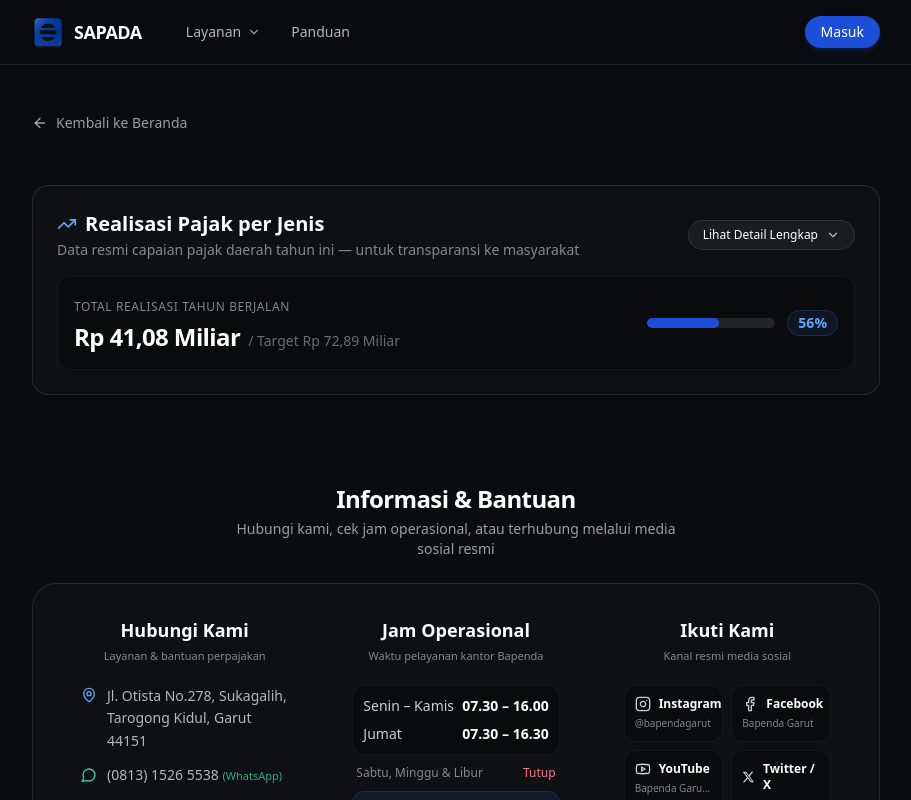
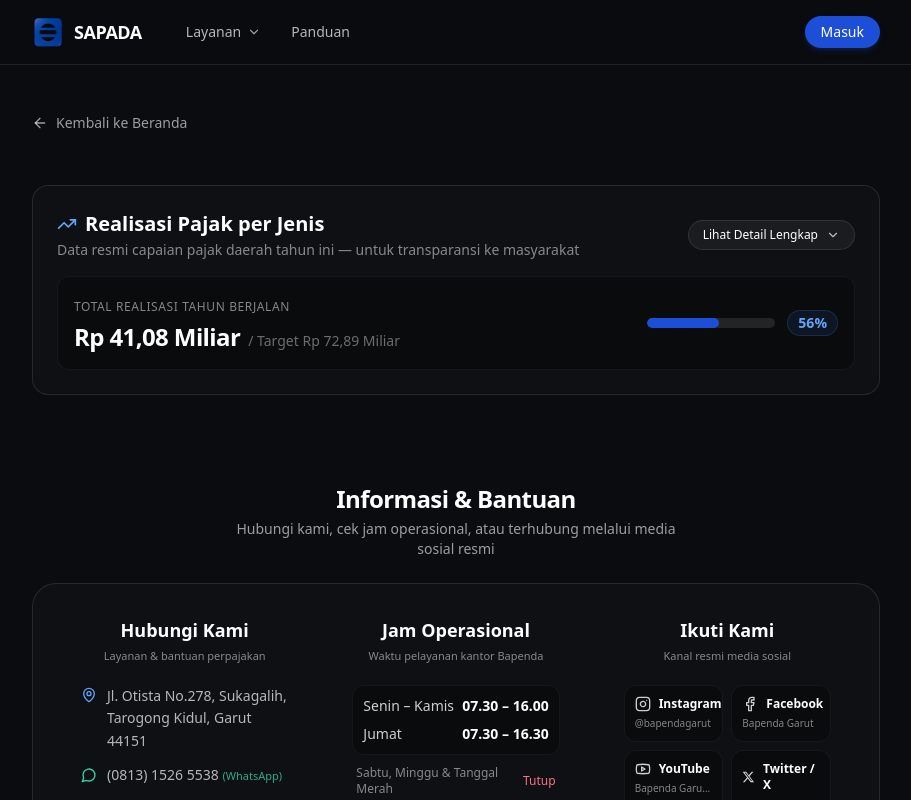
Before and after one commit to theseurhead/sapada, a Next.js app: page /live-pajak in a window 1280 px wide. Shown: the top 800 px of the page, without its empty margins (184-1095 px from the left). Built offline with nearby package versions, Linux system fonts and the light colour scheme.

Commit message:
fix: change Libur to Tanggal Merah in contact info

```diff
--- a/components/ContactInfoSection.tsx
+++ b/components/ContactInfoSection.tsx
@@ -197,7 +197,7 @@ export default function ContactInfoSection() {
               </div>
 
               <div className="flex flex-col xl:flex-row xl:items-center justify-between px-1 text-xs text-white/50 gap-0.5">
-                <span>Sabtu, Minggu & Libur</span>
+                <span>Sabtu, Minggu & Tanggal Merah</span>
                 <span className="text-rose-400 font-medium">Tutup</span>
               </div>
 
```
